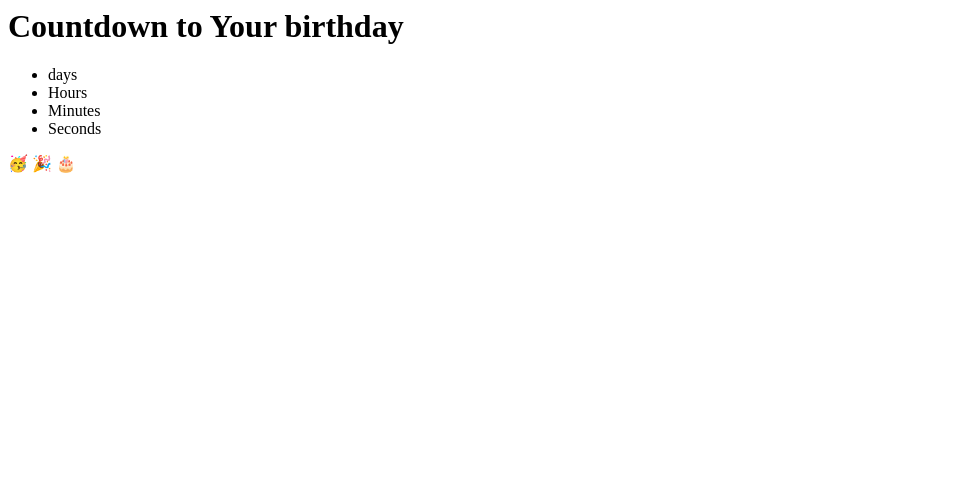
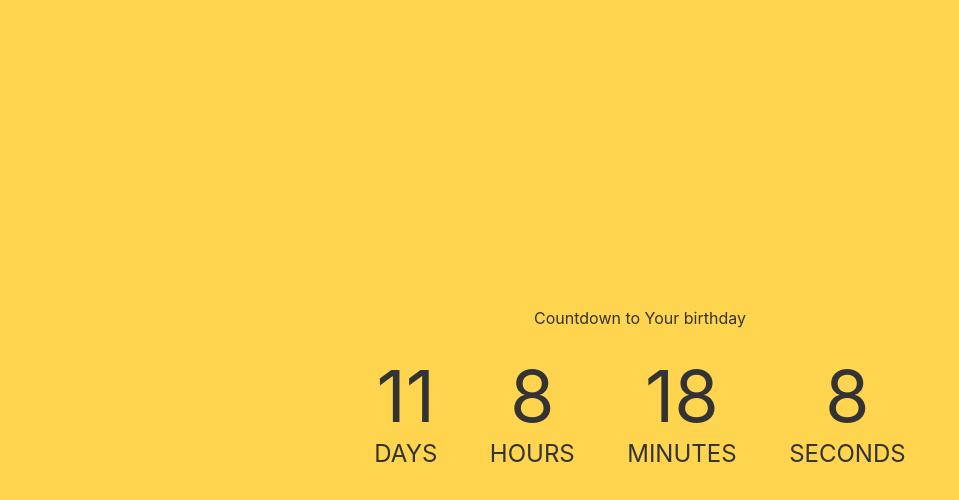
Before and after one commit to manojsathiaraj/bday, a plain HTML site: page index.html in a window 1280 px wide. Shown: the whole page, without its empty margins (0-959 px from the left). Drawn offline with Linux system fonts and the light colour scheme.

Commit message:
Update index.html
added ref to script and style

```diff
--- a/index.html
+++ b/index.html
@@ -1,4 +1,7 @@
+<!DOCTYPE html>
+<html>
 <div class="container">
+        <link rel="stylesheet" href="style.css"
   <h1 id="headline">Countdown to Your birthday</h1>
   <div id="countdown">
     <ul>
@@ -14,3 +17,5 @@
     <span>🎂</span>
   </div>
 </div>
+<script type="text/javascript" src="script.js"></script>
+</html>
```
